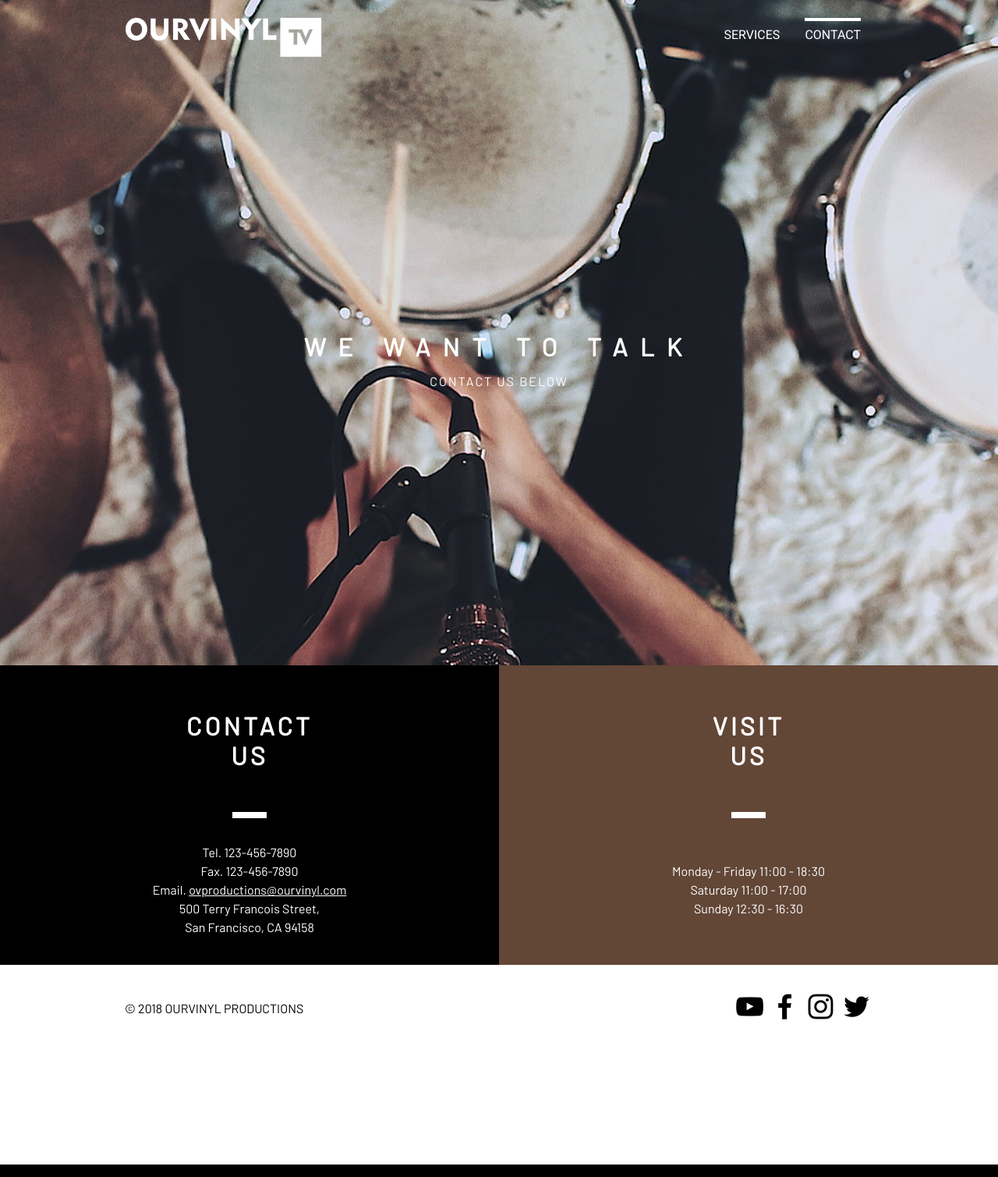
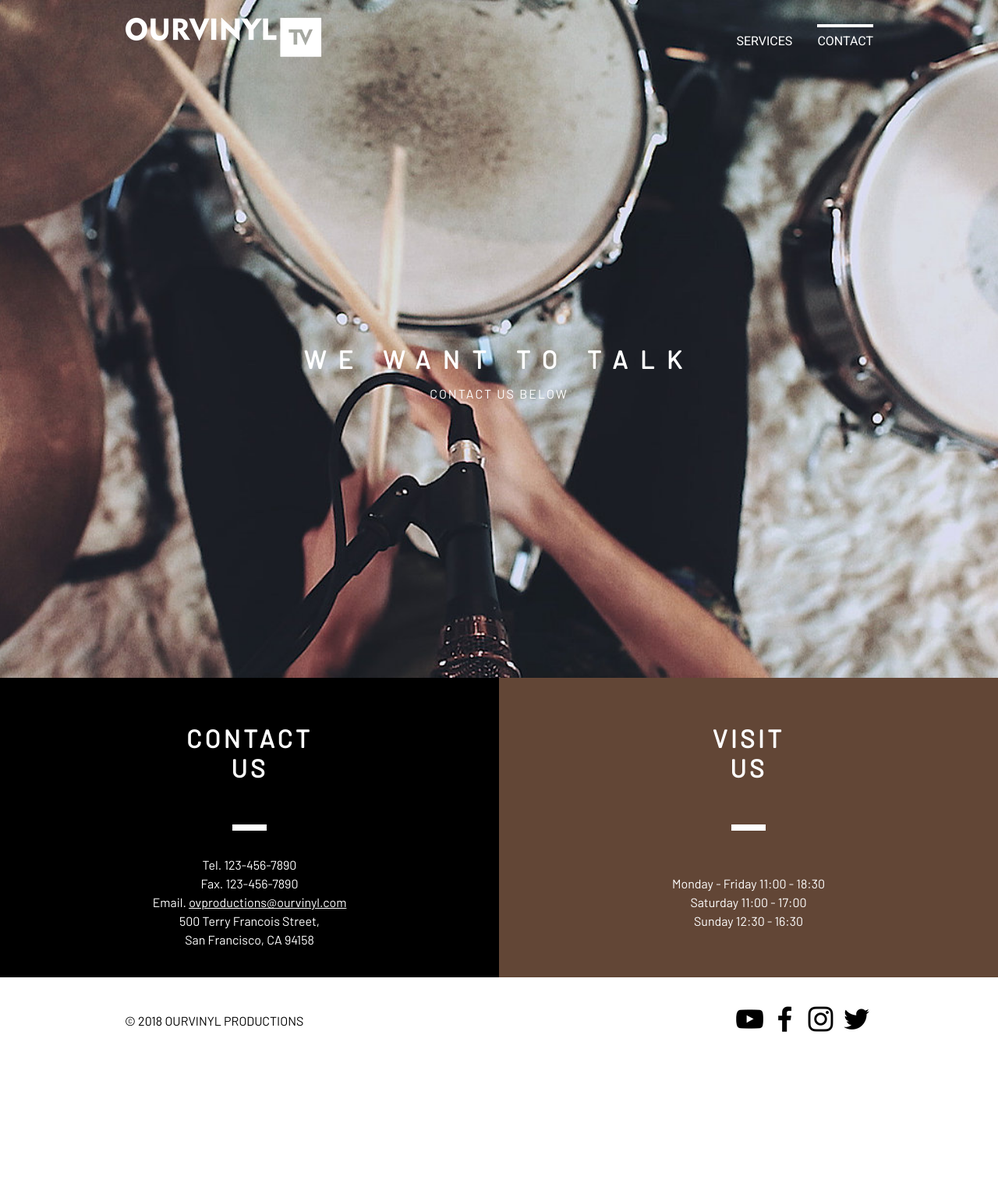
Before and after one commit to ajfickas/ourvinyl-productions, a Jekyll site: the page built from contact.html, in a window 1280 px wide. Shown: the whole page at 78% size. Built offline with Jekyll 4.4.1, drawn with Linux system fonts in a browser that asks for light colours.

Commit message:
Better align and space navigation with respect to logo.

```diff
--- a/_sass/layout/header.scss
+++ b/_sass/layout/header.scss
@@ -17,7 +17,11 @@
     }
 
     li {
-      margin: 0 16px;
+      margin: 0 0 0 32px;
+
+      &:first-child {
+        margin: 0;
+      }
     }
 
     a {
@@ -38,6 +42,6 @@
   }
 
   .logo {
-    margin: 0 16px;
+    margin: 0 16px 16px;
   }
 }
```
